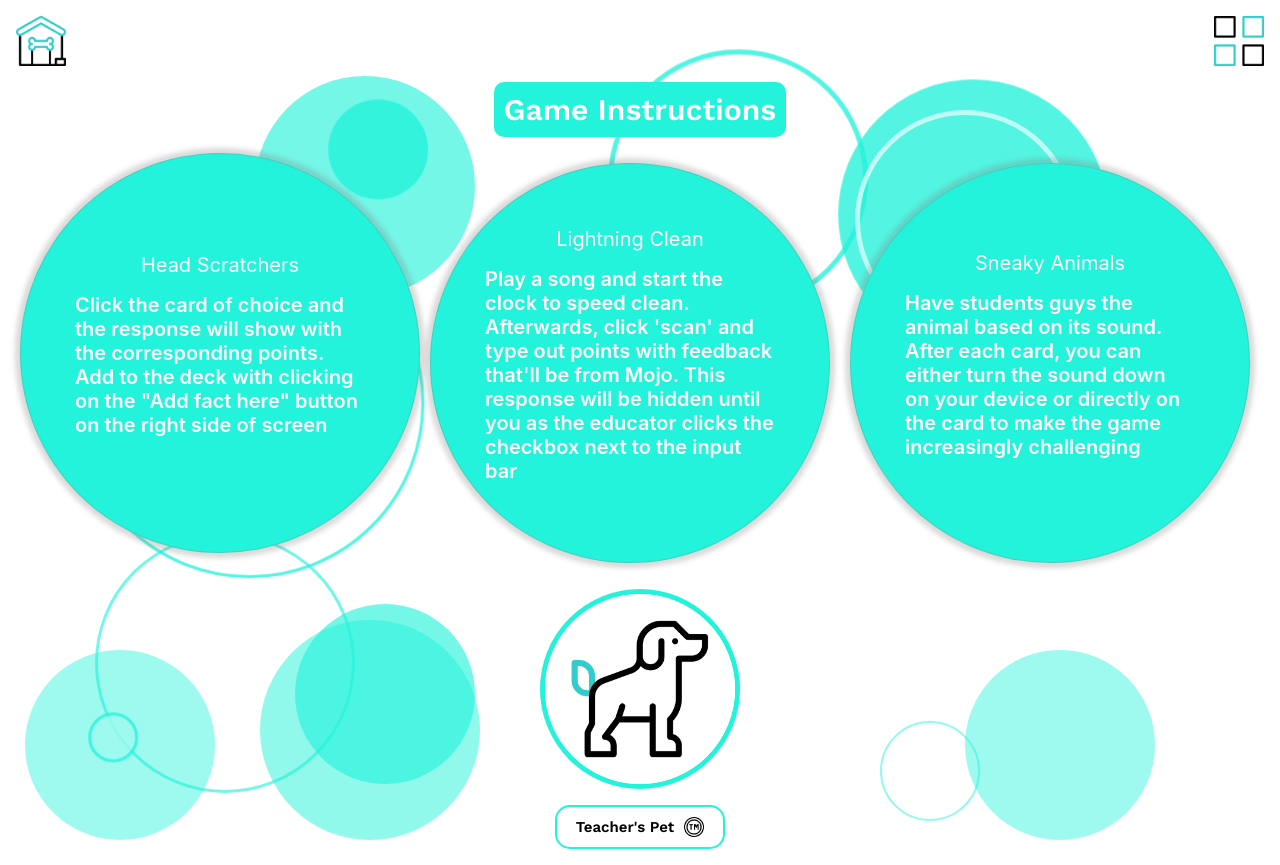
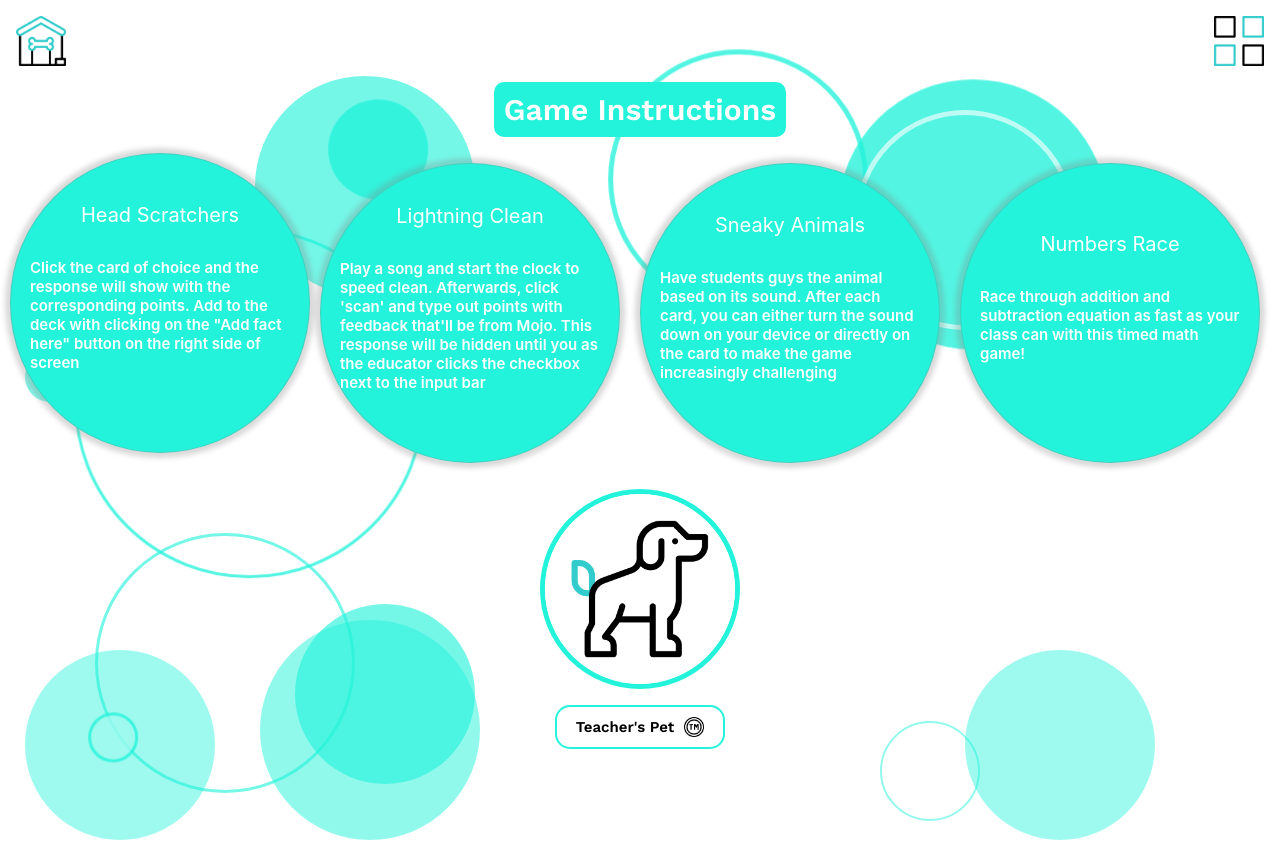
Before and after one commit to Jorfishdan/capstone, a React (Create React App) app: page /mainInfo in a window 1280 px wide. After the commit the page ends 840 px from the top, so only its background shows below. Built offline with nearby package versions, Linux system fonts and the light colour scheme.

Commit message:
updated info page to include numbers race

```diff
--- a/src/components/InfoCard/InfoCard.js
+++ b/src/components/InfoCard/InfoCard.js
@@ -8,11 +8,7 @@
     <section className="infocard">
       <div className="infocard__main-wrapper">
         <Link to="/">
-          {/* <img
-            src={house}
-            alt="go back to main menu"
-            className="infocard__back-button"
-          ></img> */}
+
         </Link>
         <h1 className="infocard__title">Game Instructions</h1>
         <div className="infocard__wrapper">
@@ -41,6 +37,14 @@
               </p>
             </div>
           </Link>
+          <Link to="mathselect">
+            <div className="infocard__card--4">
+               Numbers Race
+              <p className="infocard__card--4-info">
+                Race through addition and subtraction equation as fast as your class can with this timed math game!
+              </p>
+            </div>
+          </Link>
         </div>
         <img
           src={dog4}
--- a/src/components/InfoCard/InfoCard.scss
+++ b/src/components/InfoCard/InfoCard.scss
@@ -45,8 +45,8 @@
     margin: 1.6rem;
   }
   &__card--1 {
-    height: 40rem;
-    width: 40rem;
+    height: 30rem;
+    width: 30rem;
     border: 1px solid rgba(128, 128, 128, 0.3);
     border-radius: 50%;
     box-shadow: 0px 0px 5px 5px rgba(128, 128, 128, 0.3);
@@ -68,22 +68,24 @@
 
   &__card--1-info,
   &__card--2-info,
-  &__card--3-info {
-    font-size: 1rem;
+  &__card--3-info,
+  &__card--4-info {
+    font-size: 0.5rem;
     margin: 1.6rem;
     font-size: 1.5rem;
     font-weight: 600;
     flex-wrap: wrap;
     width:29rem;
+    padding:1.5rem;
 
     @include desktop {
-      font-size: 2rem;
+      font-size: 1.5rem;
     }
   }
 
   &__card--2 {
-    height: 40rem;
-    width: 40rem;
+    height: 30rem;
+    width: 30rem;
     border: 1px solid rgba(128, 128, 128, 0.3);
     border-radius: 50%;
     box-shadow: 0px 0px 5px 5px rgba(128, 128, 128, 0.3);
@@ -104,8 +106,30 @@
   }
 
   &__card--3 {
-    height: 40rem;
-    width: 40rem;
+    height: 30rem;
+    width: 30rem;
+    border: 1px solid rgba(128, 128, 128, 0.3);
+    border-radius: 50%;
+    box-shadow: 0px 0px 5px 5px rgba(128, 128, 128, 0.3);
+    margin: 1rem;
+    transition: 0.5s;
+    background-color: #23f3da;
+    color: white;
+    font-size: 2rem;
+
+    display: flex;
+    flex-direction: column;
+    justify-content: center;
+    align-items: center;
+    &:hover {
+      margin-top: -0.2px;
+      box-shadow: 0px 0px 5px 5px rgba(11, 11, 11, 0.4);
+    }
+  }
+
+  &__card--4 {
+    height: 30rem;
+    width: 30rem;
     border: 1px solid rgba(128, 128, 128, 0.3);
     border-radius: 50%;
     box-shadow: 0px 0px 5px 5px rgba(128, 128, 128, 0.3);
```
